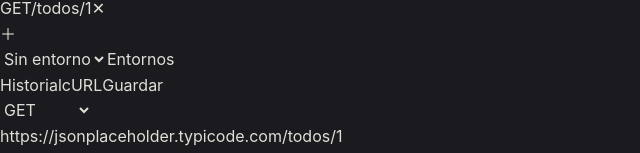
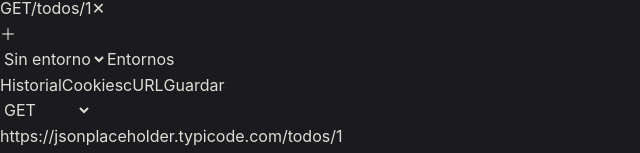
Before and after one commit to SaulitoMS/sonda, a React (Vite) app in the folder src/renderer/: page / in a window 1280 px wide. Shown: the part 132-285 px from the top of the page, without its empty margins (0-640 px from the left). Built offline with nearby package versions, Linux system fonts and the light colour scheme.

Commit message:
feat(ui): agregar botón Cookies en la cabecera

```diff
--- a/src/renderer/src/App.tsx
+++ b/src/renderer/src/App.tsx
@@ -16,6 +16,7 @@ import { useEnvironmentStore } from './store/useEnvironmentStore'
 import { useRequestStore } from './store/useRequestStore'
 import { useTabsStore } from './store/useTabsStore'
 import { CommandPalette } from './components/CommandPalette'
+import { CookiesModal } from './components/CookiesModal'
 
 type ModalType =
   | 'import'
@@ -26,6 +27,7 @@ type ModalType =
   | 'history'
   | 'sync'
   | 'palette'
+  | 'cookies'
   | null
 
 function App(): React.JSX.Element {
@@ -122,6 +124,13 @@ function App(): React.JSX.Element {
             </button>
             <button
               className={btn}
+              onClick={() => setModal('cookies')}
+              title="Cookies guardadas de las respuestas"
+            >
+              Cookies
+            </button>
+            <button
+              className={btn}
               onClick={() => setModal('curl')}
               title="Importar o exportar cURL"
             >
@@ -163,6 +172,7 @@ function App(): React.JSX.Element {
         />
       )}
       {modal === 'envs' && <EnvironmentsModal onClose={() => setModal(null)} />}
+      {modal === 'cookies' && <CookiesModal onClose={() => setModal(null)} />}
       {modal === 'curl' && <CurlModal onClose={() => setModal(null)} onImported={onCurlImported} />}
       {modal === 'history' && (
         <HistoryModal
```
